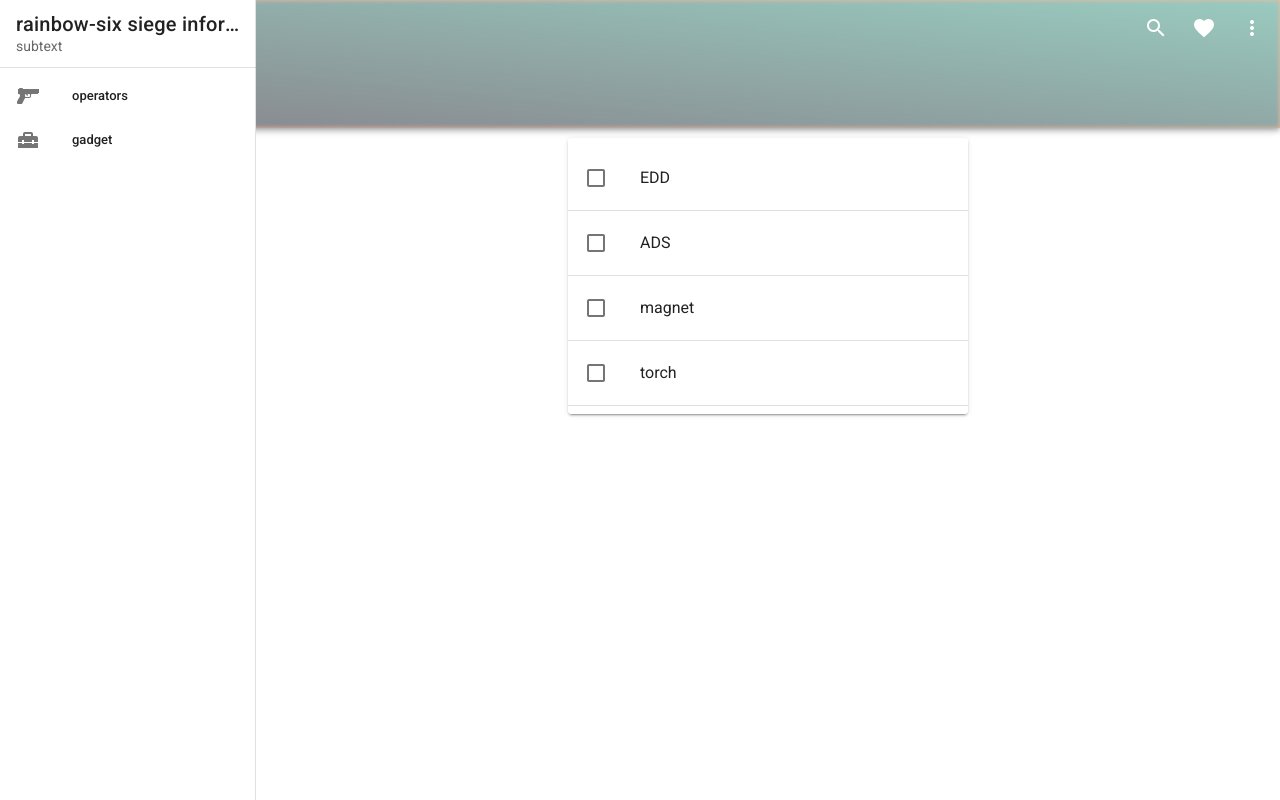
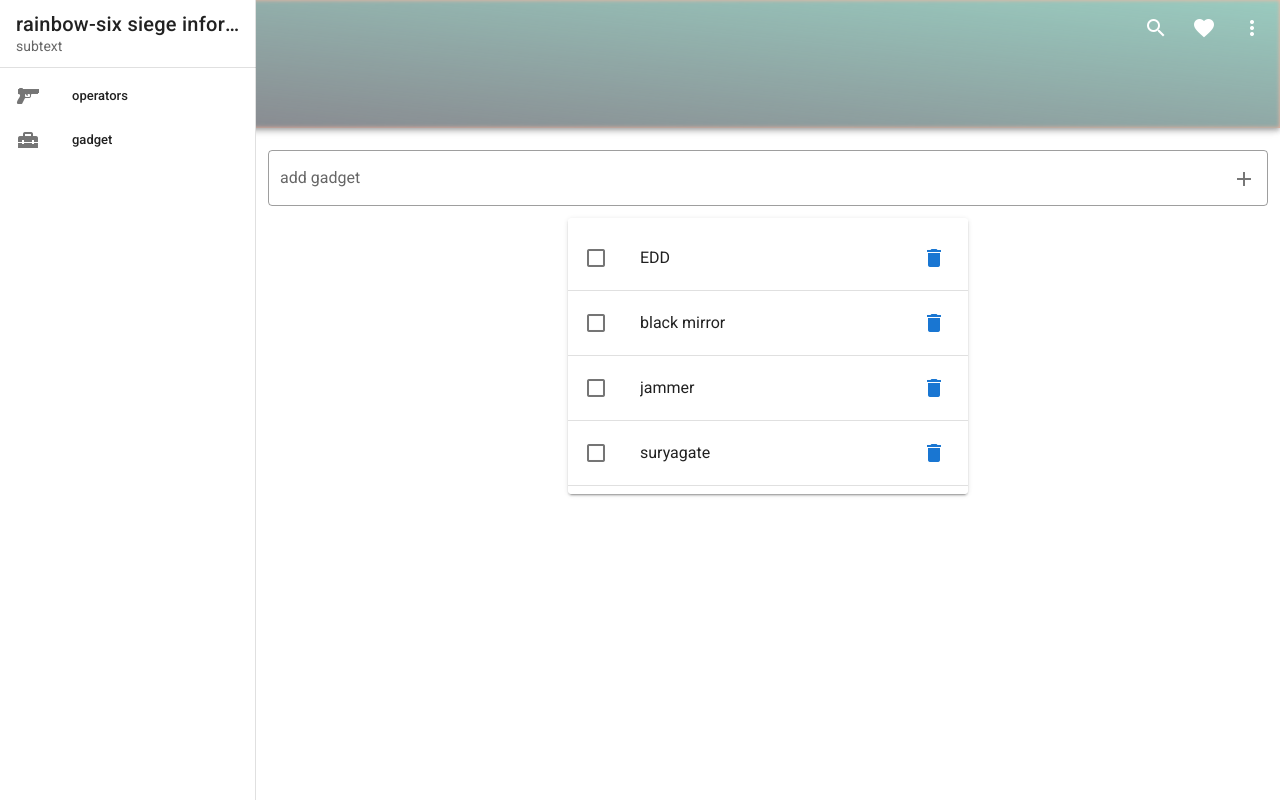
Before and after one commit to joochun1998/pig_cafe, a Vue app: page /about in a window 1280 px wide. Built offline with nearby package versions, Linux system fonts and the light colour scheme.

Commit message:
rainbowsix_final

```diff
--- a/src/views/About.vue
+++ b/src/views/About.vue
@@ -1,6 +1,18 @@
 <template>
 
        <div class = "home">
+         <v-text-field
+            v-model = "newtasktitle"
+            @click:append = "addtask"
+            @keyup.enter= "addtask"
+             class= "pa-3"
+            outlined
+            label="add gadget"
+            append-icon="mdi-plus"
+            hide-details
+            clearable
+          ></v-text-field>
+
       <v-card
     class="mx-auto"
     max-width="400"
@@ -30,7 +42,17 @@
             <v-list-item-content>
               <v-list-item-title>{{task.title}}</v-list-item-title>
             </v-list-item-content>
+              <v-list-item-action>
+          <v-btn icon
+
+             @click.stop="deleteTask(task.id)" >
+            <v-icon color="primary">mdi-delete</v-icon>
+          </v-btn>
+        </v-list-item-action>
           </template>
+
+
+
         </v-list-item>
         <v-divider></v-divider>
         </div>
@@ -46,6 +68,7 @@
     name : 'Home',
     data () {
       return {
+          newtasktitle: '',
           tasks: [
               {
                   id: 1,
@@ -55,12 +78,12 @@
 
               {
                   id: 2,
-                  title: "ADS",
+                  title: "black mirror",
                   done: false
                },
 
               {  id: 3,
-                 title: "magnet",
+                 title: "jammer",
                  done: false
 
 
@@ -68,18 +91,37 @@
               },
 
              {    id:4,
-                   title: "torch",
+                   title: "suryagate",
                    done : false}
 
            ]
       }
     },
     methods: {
+
+       addtask( ) {  console.log('addtask')
+                    let newtask = {
+                                   id : Date.now(),
+                                  title: this.newtasktitle,
+                                  done: false
+                    }
+                    this.tasks.push(newtask)
+       },
        doneTask(id) {
           console.log('id:', id)
            let task = this.tasks.filter(task => task.id === id)[0]
            task.done =!task.done
-       }
+
+
+       },
+        deleteTask(id) {
+            this.tasks=this.tasks.filter(task => task.id !== id)
+
+
+
+
+
+        }
 
     }
   }
--- a/src/views/First.vue
+++ b/src/views/First.vue
@@ -1,6 +1,18 @@
 <template>
 
        <div class = "home">
+         <v-text-field
+            v-model = "newtasktitle"
+            @click:append = "addtask"
+            @keyup.enter= "addtask"
+             class= "pa-3"
+            outlined
+            label="add operators"
+            append-icon="mdi-plus"
+            hide-details
+            clearable
+          ></v-text-field>
+
       <v-card
     class="mx-auto"
     max-width="400"
@@ -56,6 +68,7 @@
     name : 'Home',
     data () {
       return {
+          newtasktitle: '',
           tasks: [
               {
                   id: 1,
@@ -85,6 +98,15 @@
       }
     },
     methods: {
+
+       addtask( ) {  console.log('addtask')
+                    let newtask = {
+                                   id : Date.now(),
+                                  title: this.newtasktitle,
+                                  done: false
+                    }
+                    this.tasks.push(newtask)
+       },
        doneTask(id) {
           console.log('id:', id)
            let task = this.tasks.filter(task => task.id === id)[0]
```
